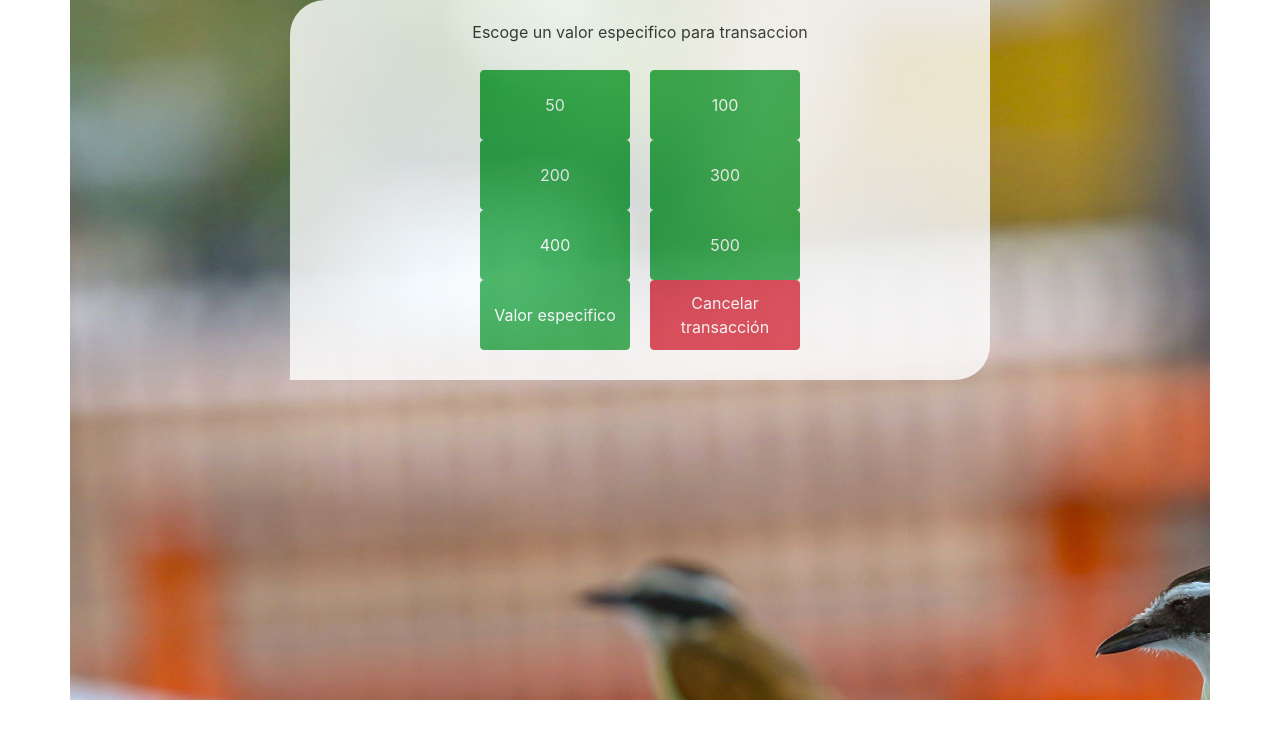
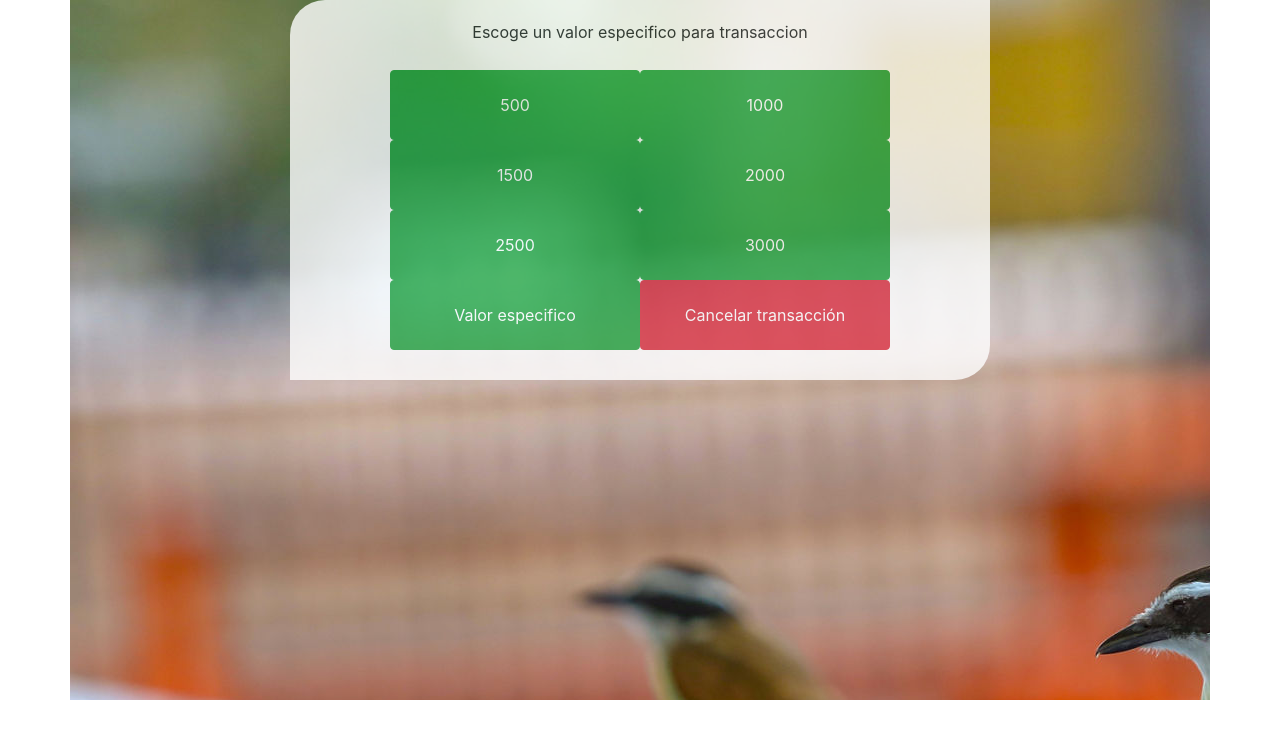
Before and after one commit to JohanRestrepo/App-Cajero-20201022, a React (Create React App) app: page / in a window 1280 px wide. Both pictures are taken after a click on the button "Retirar dinero". Shown: the top 738 px of the page. Built offline with nearby package versions, Linux system fonts and the light colour scheme.

Commit message:
organice el panel de numeros para que fuera menos extenso

```diff
--- a/src/index.css
+++ b/src/index.css
@@ -13,9 +13,10 @@
 }
 
 .btn-ancho {
-  width: 150px;
+  width: 50%;
   height: 70px;
 }
+
 
 .caja {
   padding-top: 20px;
@@ -37,3 +38,57 @@
     height: 700px;
     width: 800px;
   }
+
+  [class*='col-'] {
+    float: left;
+    padding-right: 20px;
+    padding-bottom: 20px;
+  }
+  [class*='col-']:last-of-type {
+    padding-right: 0;
+  }
+  *, *:after, *:before {
+    -webkit-box-sizing: border-box;
+    -moz-box-sizing: border-box;
+    box-sizing: border-box;
+  }
+  .grid {
+    margin: 0;
+  }
+  .col-1-2 {
+    width: 50%;
+  }
+  .module {
+    padding: 20px;
+    text-align: center;
+    color: #eee;
+    max-height: 120px;
+    min-width: 120px;
+    background-color: #3f525c;
+    border-radius: 2px;
+  }
+  .module:hover {
+    background-color: #eee;
+    cursor: pointer;
+    color: #607d8b;
+  }
+  .grid-pad {
+    padding: 10px 0;
+    max-width: 500px
+  }
+  .grid-pad > [class*='col-']:last-of-type {
+    padding-right: 20px;
+  }
+  @media (max-width: 600px) {
+    .module {
+      font-size: 10px;
+      max-height: 75px; }
+  }
+  @media (max-width: 1024px) {
+    .grid {
+      margin: 0;
+    }
+    .module {
+      min-width: 60px;
+    }
+  }
--- a/src/index.js
+++ b/src/index.js
@@ -188,40 +188,22 @@
   }
 
   render() {
-  const opts1 = [50, 200, 400];
-  const opts2 = [100, 300, 500];
+  const opts1 = [500, 1000, 1500, 2000, 2500, 3000];
   const listItems1 = opts1.map((opt) =>
-        <div>
-        <button class="btn btn-success btn-ancho separate" onClick={this.handleChange.bind(this, opt)} >
+        <button class="btn btn-success btn-ancho" onClick={this.handleChange.bind(this, opt)} >
         {opt}
         </button>
-        </div>
-  );
-  const listItems2 = opts2.map((opt) =>
-       <div>
-        <button class="btn btn-success btn-ancho separate" onClick={this.handleChange.bind(this, opt)} >
-        {opt}
-        </button>
-        </div>
   );
   return (
-    <div >
-          <table  cellpadding="10%">
-          <tr>
-          <td>
+    <div class="grid grid-pad">
           {listItems1}
+          <br></br>
           <button class="btn btn-success btn-ancho" onClick={this.handleChange3.bind(this)}>
           Valor especifico
           </button>
-          </td>
-          <td>
-          {listItems2}
           <button class="btn btn-danger btn-ancho" onClick={this.handleChange2.bind(this, "inicio")}>
           Cancelar transacción
           </button>
-          </td>
-          </tr>
-          </table>
     </div>
     );
   }
```
Lines whose indentation alone changed are shown as unchanged.
